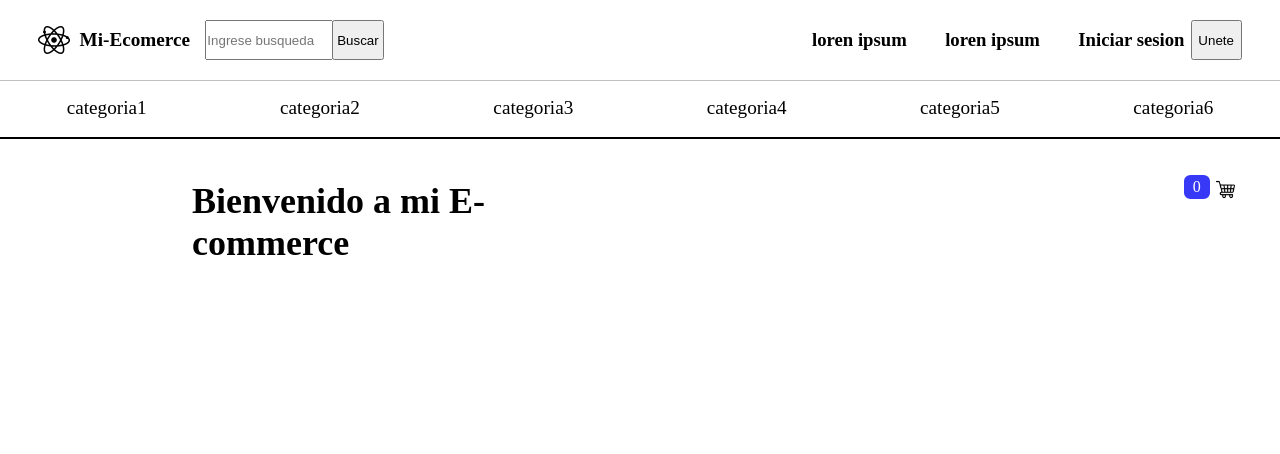
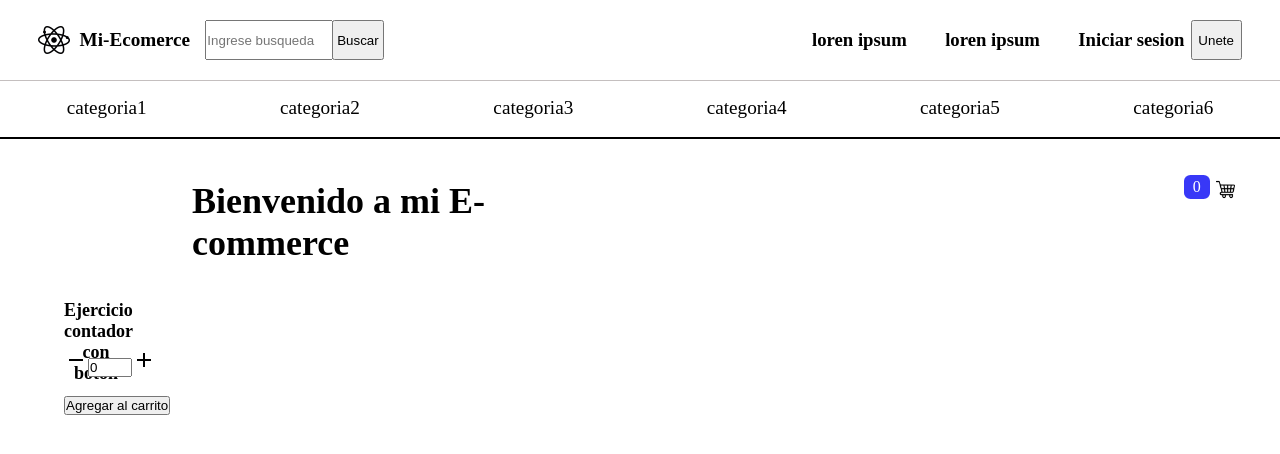
Before and after one commit to francobertin6/mi-ecomerce-franco-bertin, a React (Create React App) app: page / in a window 1280 px wide. Shown: the top 454 px of the page. Built offline with nearby package versions, Linux system fonts and the light colour scheme.

Commit message:
Desafío: Desafío: Contador con botón

```diff
--- /dev/null
+++ b/src/Components/Main/ItemCount/ItemCount.js
@@ -0,0 +1,47 @@
+import { useState } from "react";
+
+// import minus icon
+
+import Minus from "../images/remove_black_24dp.svg";
+
+// import add icon
+
+import Add from "../images/add_black_24dp.svg"
+
+const ItemCount = ({name, stock, initial}) => {
+
+    const [number, setNumber] = useState(initial);
+
+    const onAdd = () => {
+        if(number >= stock){
+            return undefined;
+        }else{
+            setNumber(number + 1)
+        }
+    }
+
+    const onMinus = (e) => {
+        if(number <= 0){
+            return undefined;
+        }else{
+            setNumber(number - 1)
+        }
+    }
+
+    return(
+        <div id="Count_container">
+
+            <h6>{name}</h6>
+            <div id="Input_container">
+                    <img src={Minus} onClick={onMinus} alt="minus"/>
+                <input type="number" min={0} max={stock} id="ItemCount_input" value={number}/>
+                    <img src={Add} onClick={onAdd} alt="max"/>
+            </div>
+
+            <button>Agregar al carrito</button>
+
+        </div>
+    )
+}
+
+export default ItemCount;
--- a/src/Components/Main/Main.js
+++ b/src/Components/Main/Main.js
@@ -11,6 +11,10 @@ import shoppingCart from "./images/carrito-de-compras.png"
 
 import ItemListContainer from "./ItemListContainer/ItemListContainer"
 
+// import ItemCount
+
+import ItemCount from "./ItemCount/ItemCount";
+
 
 const Main = () => {
     return(
@@ -22,6 +26,12 @@ const Main = () => {
                 <div><p>0</p></div>
             </Icon>
 
+            <ItemCount
+                name = "Ejercicio contador con boton"
+                stock={9}
+                initial={0}
+            />
+
         </main>
     )
 }
--- a/src/styles/Main.css
+++ b/src/styles/Main.css
@@ -56,3 +56,30 @@
     transform: translate(-50%, -50%);
     color: white;
 }
+
+/* componente ItemCount.js */
+
+#Count_container{
+    height: fit-content;
+    width: fit-content;
+
+    position: relative;
+    top: 20%;
+    left: 5%;
+}
+
+#Count_container h6{
+    width: 5vw;
+    height: 5vh;
+
+    font-size: 18px;
+    text-align: center;
+}
+
+#Count_container #Input_container{
+    width: 10vw;
+    height: 5vh;
+
+    margin-top: 0.5rem;
+    margin-bottom: 0.5rem;
+}
```
Also changed, not shown: src/Components/Main/images/add_black_24dp.svg (added), src/Components/Main/images/remove_black_24dp.svg (added).
